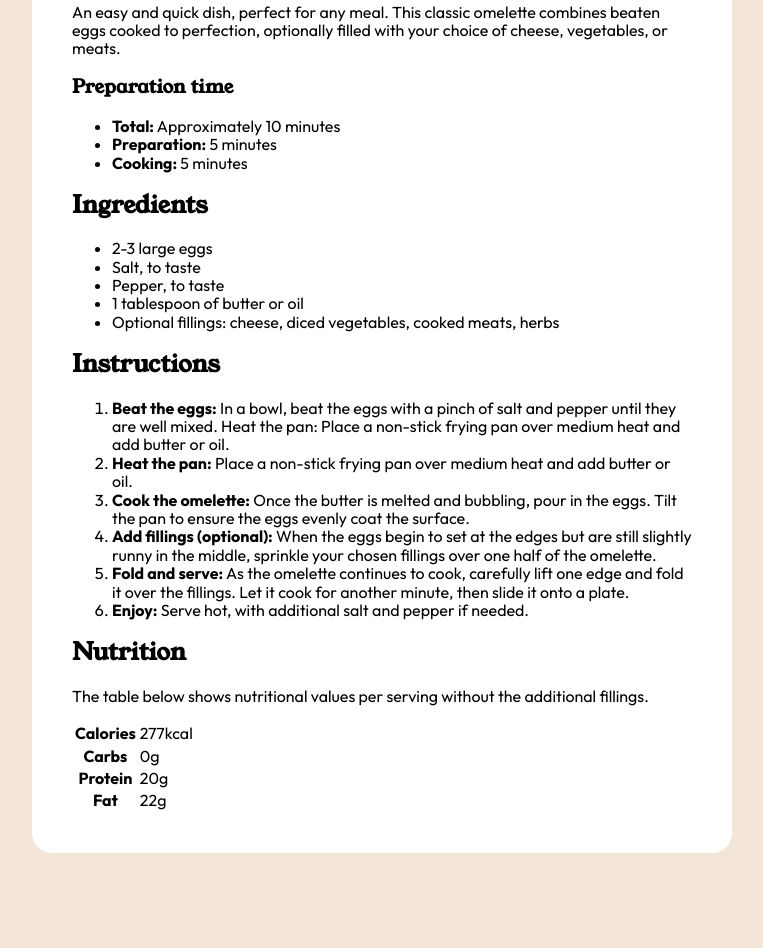
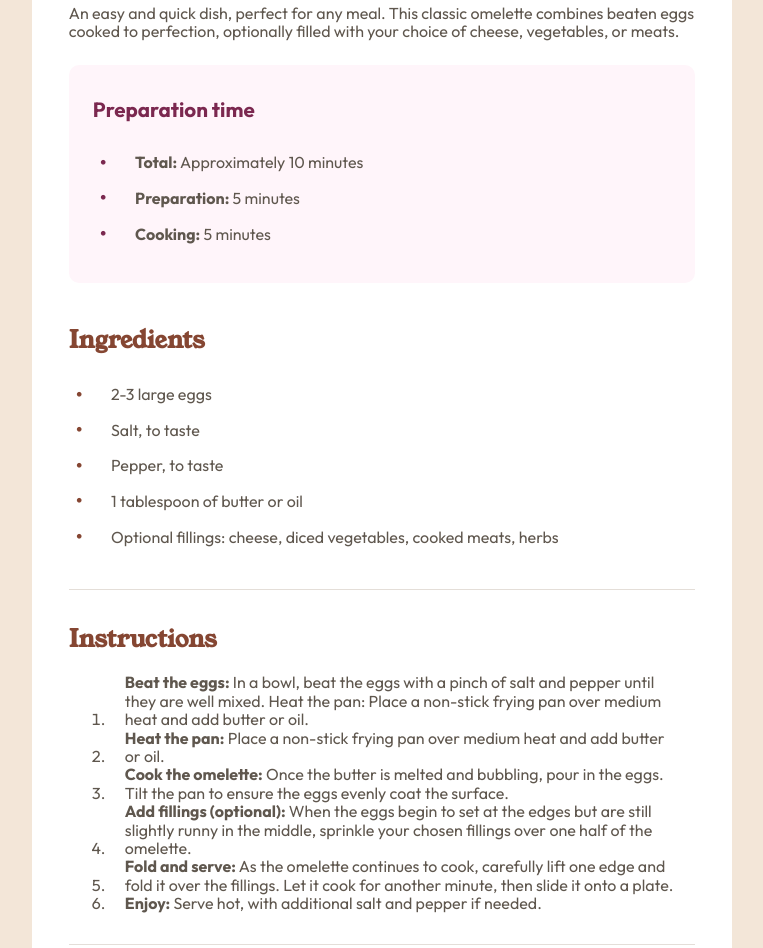
Before and after one commit to pkasprzak9/recipe-page, a plain HTML site: page index.html in a window 1280 px wide. Shown: the part 468-1416 px from the top of the page, without its empty margins (258-1021 px from the left). Before the commit the page ends 1385 px from the top, so only its background shows below. Drawn offline with Linux system fonts and the light colour scheme.

Commit message:
chore: Update header and main sections styles

```diff
--- a/style/scss/style.scss
+++ b/style/scss/style.scss
@@ -12,32 +12,145 @@ body {
 
 .container {
   background-color: $white;
+  color: $wenge-brown;
   width: 100%;
   max-width: 700px;
   border-radius: 20px;
   margin: 5% 0;
-  padding: 2.5em;
+  padding: 2.3em;
   font-family: 'Outfit', sans-serif;
-  h1, h2, h3, h4, h5, h6 {
+  h1, h2 {
     font-family: 'YoungSerif', serif;
   }
-
   @media (max-width: 768px) {
     margin: 0;
     border-radius: 0;
   }
 }
 
+header {
+  display: flex;
+  flex-direction: column;
+  gap: 1.5em;
+  margin-bottom: 1.5em;
+
+  img {
+    border-radius: 10px;
+
+    @media (max-width: 768px) {
+      margin: -2.5em -2.5em 0 -2.5em;
+      border-radius: 0;
+    }
+}
+
+  .header--title {
+    color: $dark-charcoal;
+    margin: 0;
+  }
+
+  .header--text {
+    margin: 0;
+  }
+
+  .card {
+    background-color: $rose-white;
+    border-radius: 10px;
+    padding: .8em 1.5em;
+
+    &--title {
+      font-size: 1.1rem;
+      color: $dark-raspberry;
+    }
+
+    &--list {
+      padding: .4em;
+      display: flex;
+      flex-direction: column;
+      gap: .5em;
+      color: $dark-raspberry;
+
+      &--text {
+        display: inline-block;
+        padding: 0 1em;
+        color: $wenge-brown;
+      }
+
+      li {
+        display: flex;
+        align-items: center;
+
+        &::before {
+          content: '•';
+          margin-right: .5em;
+          font-size: 1.5rem;
+          color: $dark-raspberry;
+        }
+      }
+    }
+  }
+}
+
+main {
+  display: flex;
+  flex-direction: column;
+  gap: 1em;
+
+  article {
+    padding-bottom: 1em;
+    border-bottom: 1px solid $light-gray;
+  }
+
+  .ingredients {
+
+    &--list {
+      color: $nutmeg;
+      padding: .4em;
+      display: flex;
+      flex-direction: column;
+      gap: .5em;
+
+      &--text {
+        display: inline-block;
+        color: $wenge-brown;
+        padding: 0 1em;
+      }
+
+      li {
+        display: flex;
+        align-items: center;
+
+        &::before {
+          content: '•';
+          margin-right: .5em;
+          font-size: 1.5rem;
+          color: $nutmeg;
+        }
+      }
+    }
+  }
+
+  .instructions {
 
 
-// Image Styles
-img {
-  max-width: 100%;
-  border-radius: 10px;
+    &--list {
+      padding: .4em;
+      display: flex;
+      flex-direction: column;
+      gap: .5em;
 
-  @media (max-width: 768px) {
-    margin: -2.5em -2.5em 0 -2.5em;
-    max-width: calc(100% + 5em);
-    border-radius: 0;
+      &--text {
+        display: inline-block;
+        padding: 0 1em;
+      }
+    }
+  }
+
+  .nutrition {
+    border-bottom: none;
+    padding-bottom: 0;
+  }
+
+  h2 {
+    color: $nutmeg;
   }
 }
```
Also changed, not shown: style/css/style.css, 1 other file.
